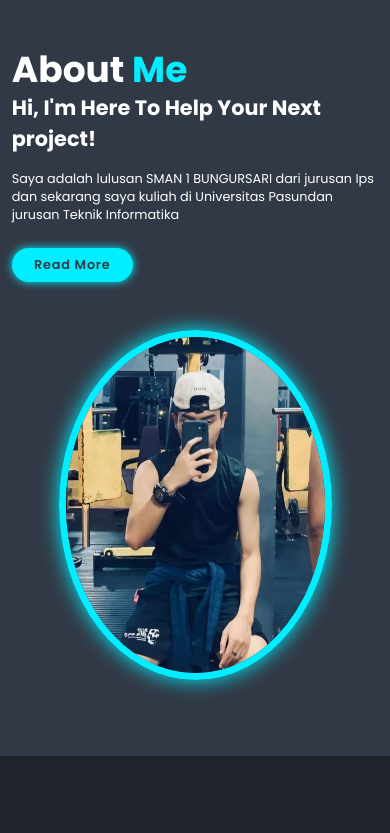
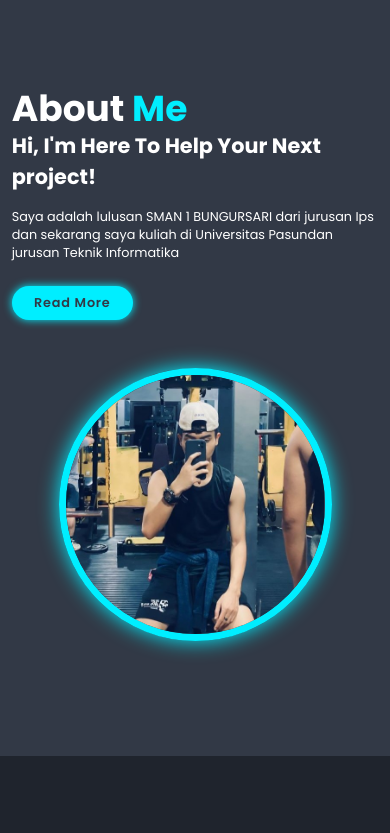
Before and after one commit to GhaniAliyandi/itw2023_project1_233040049, a plain HTML site: page index.html in a window 390 px wide. Shown: the part 932-1765 px from the top of the page. Drawn offline with nearby package versions, Linux system fonts and the light colour scheme.

Commit message:
portfolio

```diff
--- a/style.css
+++ b/style.css
@@ -423,6 +423,10 @@ span {
     .footer {
         padding: 2rem 3%;
     }
+    .about-img img {
+        width: 100%;
+        height: 100%;
+    }
 }
 
 @media (max-width: 768px) {
```
